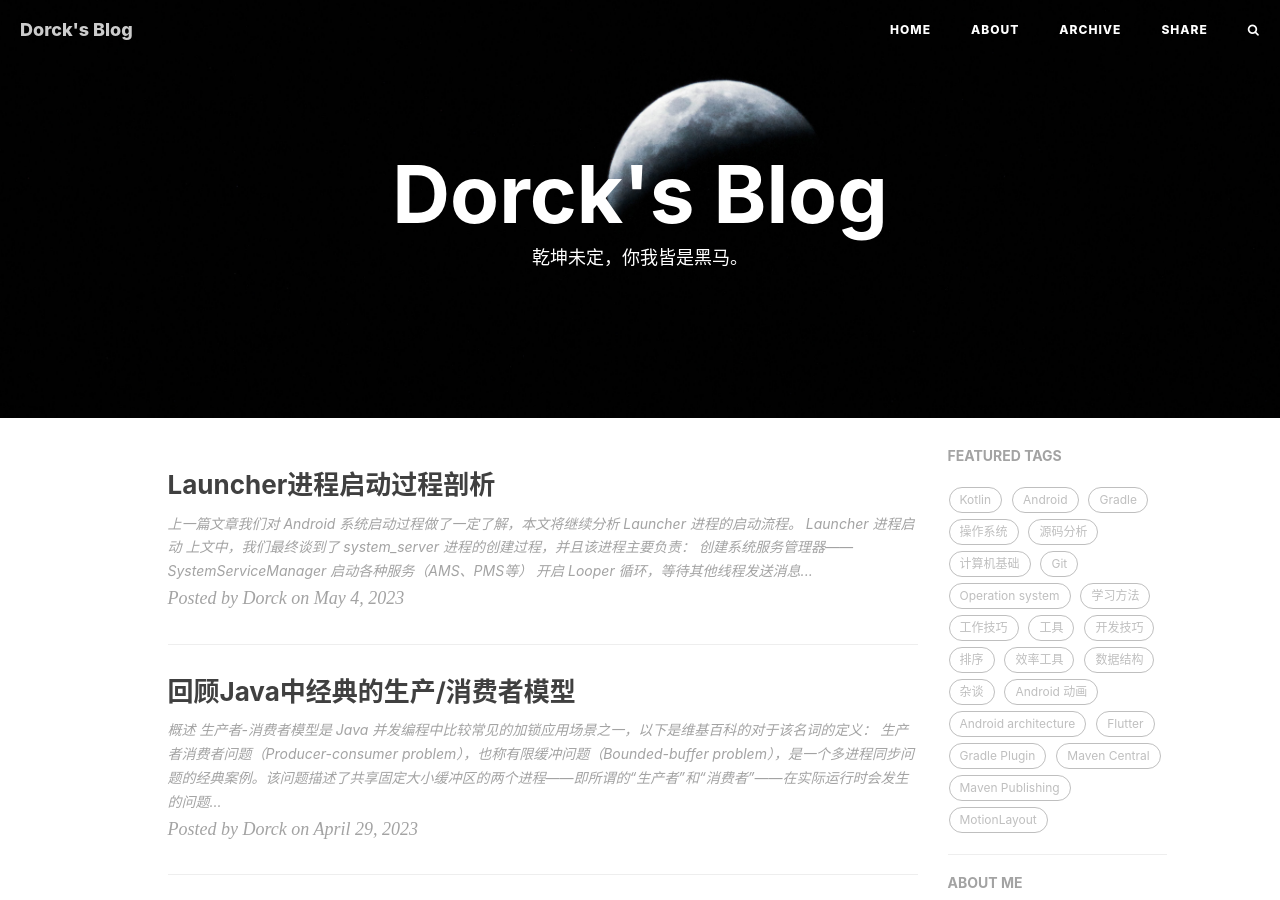
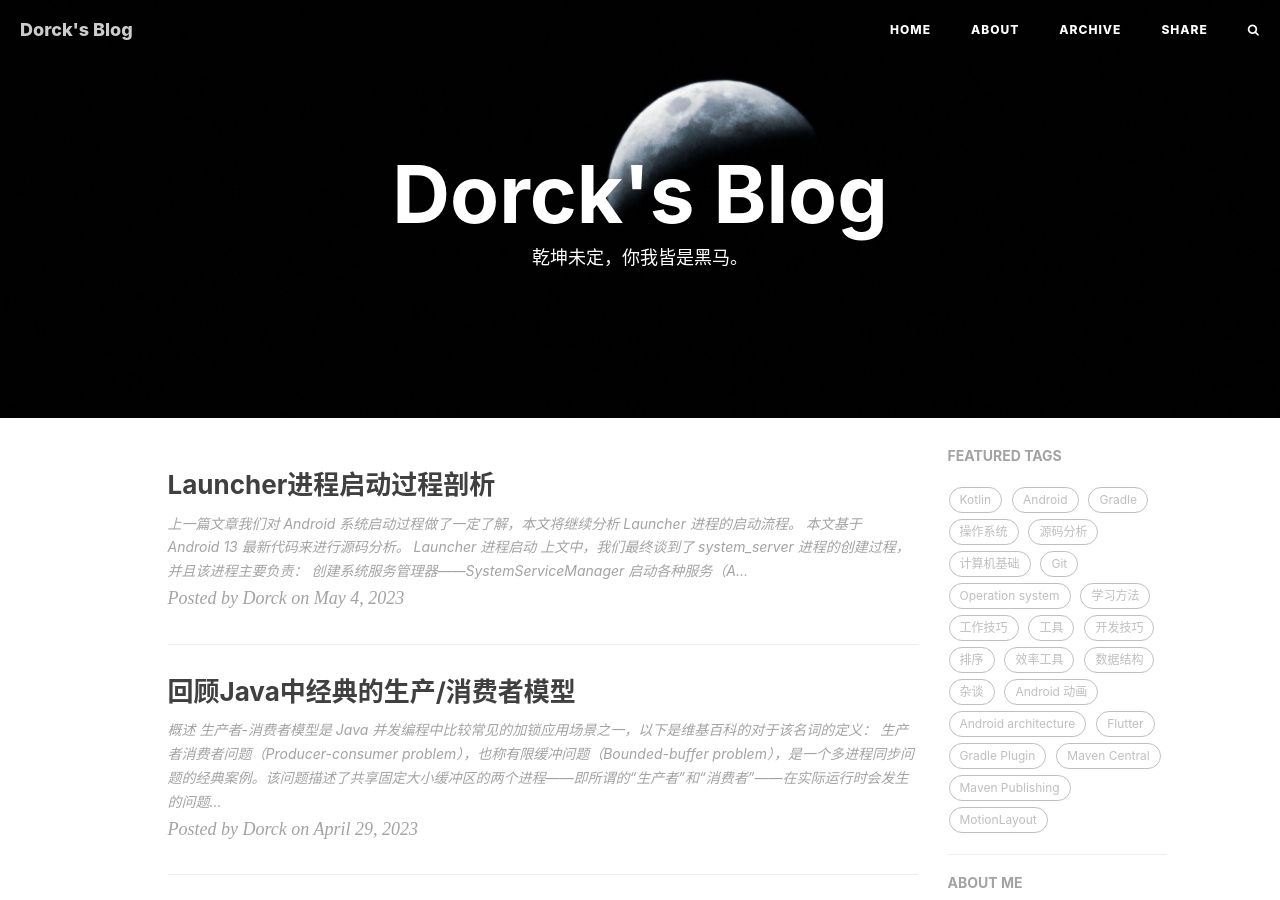
Before and after one commit to Moosphan/Moosphan.github.io, a Jekyll site: the page built from index.html, in a window 1280 px wide and 900 px high. Built offline with Jekyll 4.4.1, drawn with Linux system fonts in a browser that asks for light colours; nearby versions of some CDN libraries; the list of posts is cut into pages by our own code; comment, search, counter and statistics services are not loaded; some of the changed lines change nothing that is shown.

Commit message:
Update 2023-05-02-app-init-process.md

```diff
--- a/_posts/post_android/2023-05-02-app-init-process.md
+++ b/_posts/post_android/2023-05-02-app-init-process.md
@@ -14,6 +14,8 @@ catrgories: Android
 ---
 
 上一篇[文章](https://dorck.cn/2023/04/22/android-initialization/)我们对 Android 系统启动过程做了一定了解，本文将继续分析 Launcher 进程的启动流程。
+
+> 本文基于 Android 13 最新代码来进行源码分析。
 
 ### Launcher 进程启动
 
@@ -2396,4 +2398,4 @@ Android 中在 system_server 进程启动 Launcher 进程主要有以下几个
 
 - https://juejin.cn/post/6978743408756162590
 - https://blog.csdn.net/zhuzp_blog/article/details/120894309
-- https://blog.csdn.net/wangww631/article/details/78413815
+- https://blog.csdn.net/qq_34512207/article/details/113725772
```
